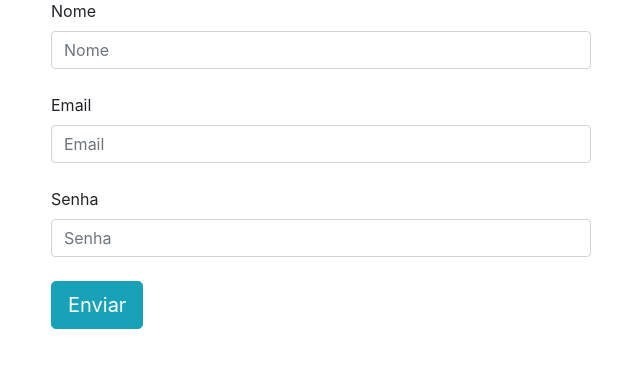
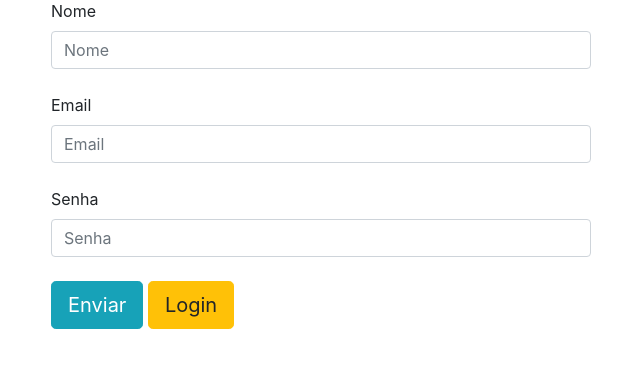
Before and after one commit to nogueirarcz/proj-lib, a Django app: page /auth/cadastro/ in a window 1280 px wide. Shown: the part 162-543 px from the top of the page, without its empty margins (319-959 px from the left). Run offline with Django 5.2, Linux system fonts and the light colour scheme; some libraries are stand-ins or nearby versions.

Commit message:
Adicionando e configurando botão para redirecionar para página de login

```diff
--- a/app_user/templates/cadastro.html
+++ b/app_user/templates/cadastro.html
@@ -62,6 +62,8 @@
 
                     <input type="submit" value="Enviar" class="btn btn-info btn-lg">
 
+                    <a href="{% url "login" %}" class="btn btn-warning btn-lg">Login</a>
+
                 </form>
 
             </div>
```
